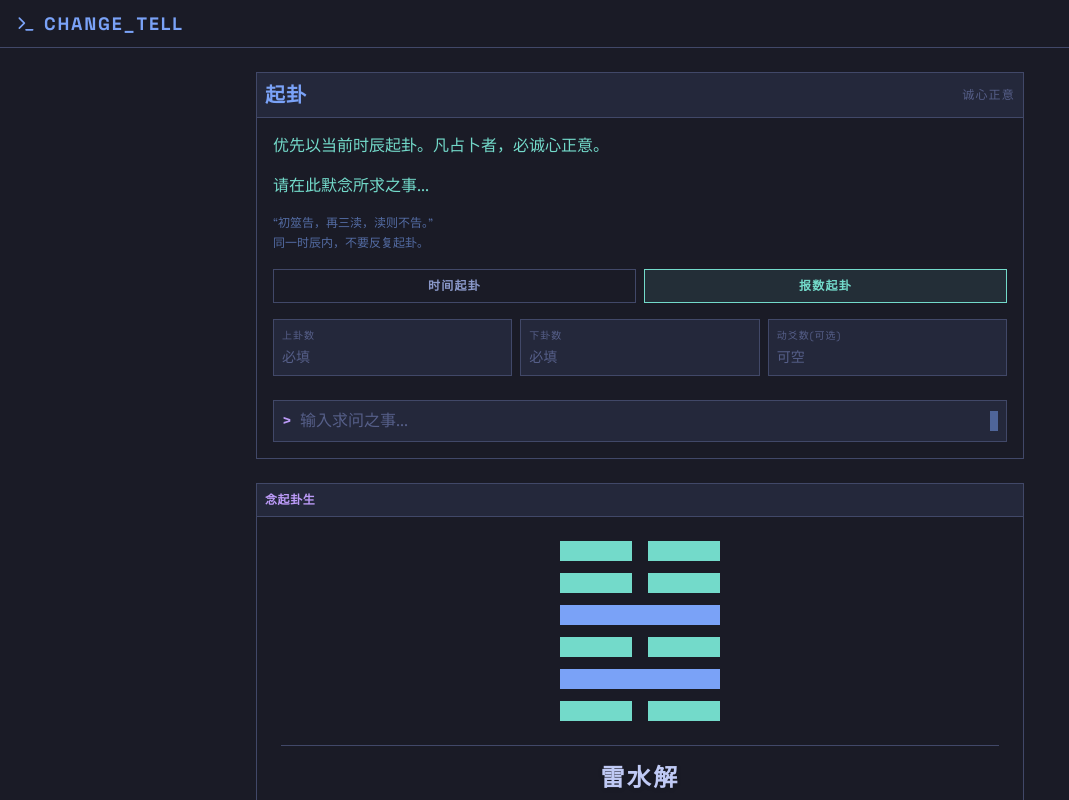
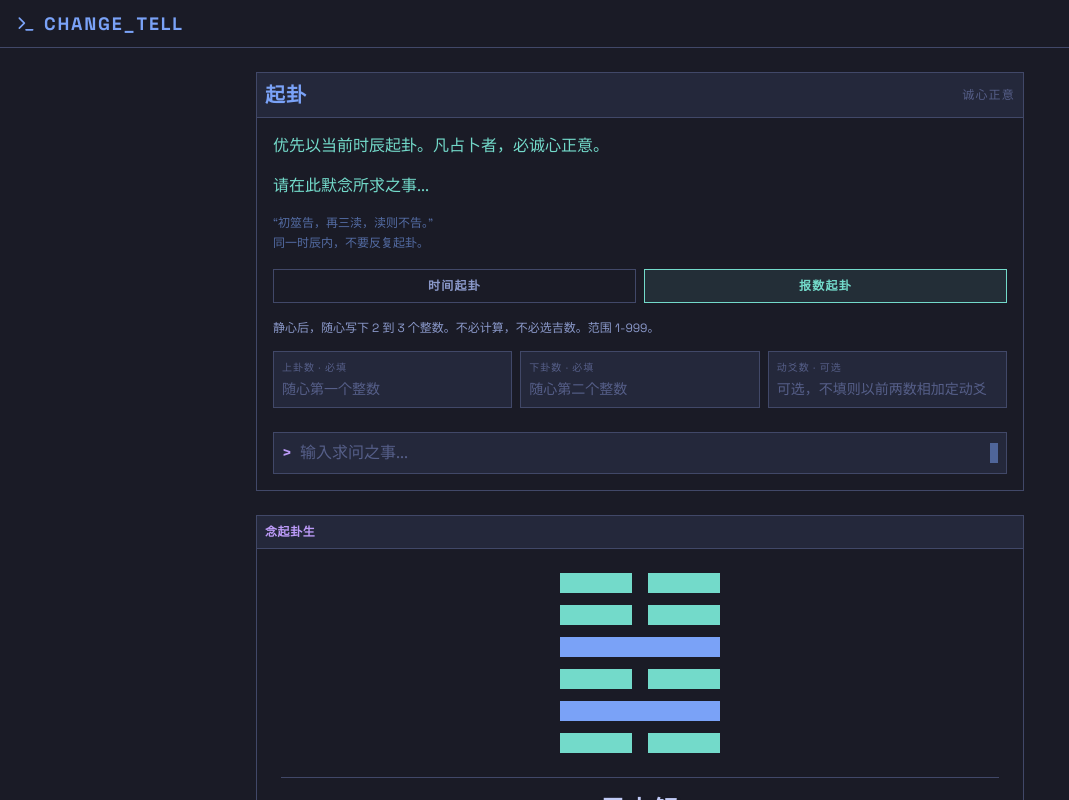
Before and after one commit to jinsong-y/changetell, a React (Vite) app: page / in a window 1280 px wide. Both pictures are taken after a click on the button "报数起卦". Shown: the top 800 px of the page, without its empty margins (0-1069 px from the left). Built offline with nearby package versions, Linux system fonts and the light colour scheme.

Commit message:
feat: clarify number cast inputs

```diff
--- a/src/components/InputView.tsx
+++ b/src/components/InputView.tsx
@@ -265,24 +265,40 @@ export default function InputView({
             </div>
 
             {castMethod === 'numbers' && (
+              <div className="flex flex-col gap-3">
+                <p className="text-xs text-[#8a98c9] leading-relaxed">
+                  静心后，随心写下 2 到 3 个整数。不必计算，不必选吉数。范围 1-999。
+                </p>
                 <div className="grid grid-cols-1 sm:grid-cols-3 gap-2">
-                {['上卦数', '下卦数', '动爻数(可选)'].map((label, index) => (
-                  <label key={label} className="border border-[#414868] bg-[#24283b] p-2 flex flex-col gap-1 focus-within:border-[#bb9af7] transition-colors">
-                    <span className="text-[10px] text-[#565f89] tracking-widest">{label}</span>
+                  {[
+                    { label: '上卦数', hint: '随心第一个整数', required: true },
+                    { label: '下卦数', hint: '随心第二个整数', required: true },
+                    { label: '动爻数', hint: '可选，不填则以前两数相加定动爻', required: false },
+                  ].map((field, index) => (
+                    <label key={field.label} className="border border-[#414868] bg-[#24283b] p-2 flex flex-col gap-1 focus-within:border-[#bb9af7] transition-colors">
+                      <span className="text-[10px] text-[#565f89] tracking-widest">
+                        {field.label}{field.required ? ' · 必填' : ' · 可选'}
+                      </span>
                       <input
                         type="text"
                         inputMode="numeric"
+                        pattern="[0-9]*"
                         value={numberInputs[index]}
                         onChange={(event) => {
                           const next = [...numberInputs];
-                        next[index] = event.target.value.replace(/[^\d-]/g, '');
+                          next[index] = event.target.value.replace(/\D/g, '').slice(0, 3);
                           setNumberInputs(next);
                         }}
                         className="bg-transparent border-none outline-none text-[#c0caf5] text-sm placeholder-[#565f89] focus:ring-0"
-                      placeholder={index < 2 ? '必填' : '可空'}
+                        placeholder={field.hint}
+                        aria-label={field.label}
                       />
                     </label>
                   ))}
+                </div>
+                {numberCastPayload.error && (
+                  <p className="text-xs text-[#f7768e] leading-relaxed">{numberCastPayload.error}</p>
+                )}
               </div>
             )}
 
```
Also changed, not shown: 1 other file (tests, documents, lock files or other folders). Lines whose indentation alone changed are shown as unchanged.
